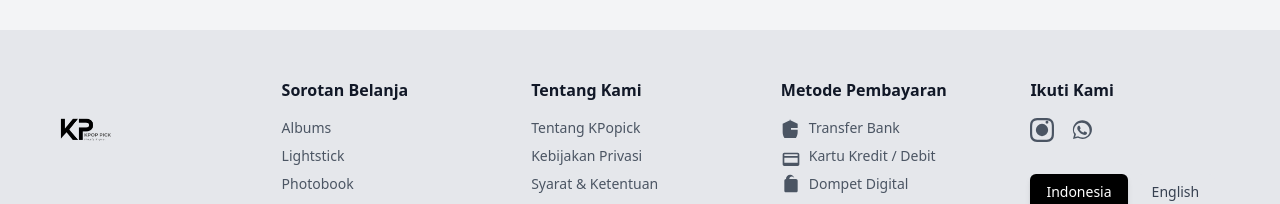
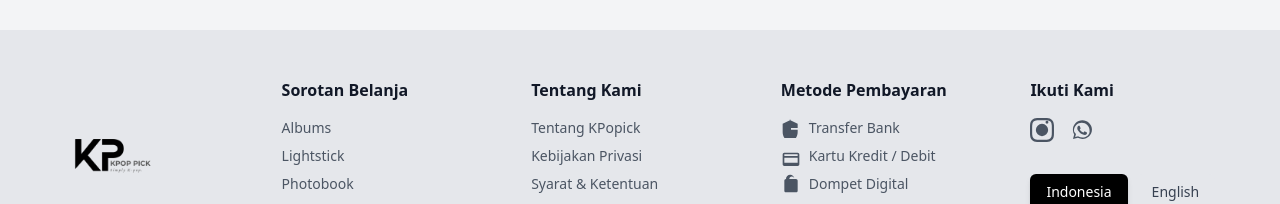
Before and after one commit to devinaresty/kpopickshop, a Vue app in the folder frontend/: page /search in a window 1280 px wide. Shown: the part 748-952 px from the top of the page. Built offline with nearby package versions, Linux system fonts and the light colour scheme; no server answers.

Commit message:
fix: update logo sizes

```diff
--- a/frontend/index.html
+++ b/frontend/index.html
@@ -2,8 +2,9 @@
 <html lang="en">
   <head>
     <meta charset="UTF-8" />
+    <link rel="icon" type="image/png" href="/logo (5).png" sizes="192x192" />
     <link rel="icon" type="image/png" href="/logo (5).png" sizes="any" />
-    <link rel="apple-touch-icon" href="/logo (5).png" />
+    <link rel="apple-touch-icon" href="/logo (5).png" sizes="192x192" />
     <meta name="viewport" content="width=device-width, initial-scale=1.0" />
     <title>KPopick - K-pop Albums, Merchandise & Collectibles</title>
   </head>
--- a/frontend/src/modules/landing/components/modals/AuthModal.vue
+++ b/frontend/src/modules/landing/components/modals/AuthModal.vue
@@ -15,7 +15,6 @@
     >
       <div class="hidden sm:flex flex-col items-center justify-center p-8 lg:p-10 bg-gradient-to-br from-gray-50 to-gray-100">
         <img src="/logo (4).png" alt="K Logo" class="w-40 h-40 lg:w-48 lg:h-48 object-contain mb-6" />
-        <h2 class="text-xl lg:text-2xl font-black text-black text-center mb-2">KPopick</h2>
         <p class="text-xs lg:text-sm text-gray-600 text-center leading-relaxed">
           Your ultimate K-pop destination for albums, merchandise, and exclusive collectibles.
         </p>
--- a/frontend/src/modules/landing/components/shared/Footer.vue
+++ b/frontend/src/modules/landing/components/shared/Footer.vue
@@ -3,8 +3,8 @@
     <div class="max-w-7xl mx-auto px-4 sm:px-6 lg:px-8">
       <div class="grid grid-cols-1 sm:grid-cols-2 lg:grid-cols-5 gap-4 sm:gap-6 lg:gap-8 mb-6 sm:mb-8">
         <div>
-          <div class="flex items-center overflow-visible mb-6 sm:mb-8 -m-1 sm:-m-2">
-            <img src="/logo (4).png" alt="K Logo" class="w-24 h-24 sm:w-32 sm:h-32 object-contain" />
+          <div class="flex items-center overflow-visible mb-8 sm:mb-10 -m-2 sm:-m-3">
+            <img src="/logo (4).png" alt="K Logo" class="w-32 h-32 sm:w-48 sm:h-48 object-contain" />
           </div>
           <p class="text-gray-600 text-xs sm:text-sm leading-relaxed">
             {{ i18nStore.t('footer.description') }}
```
